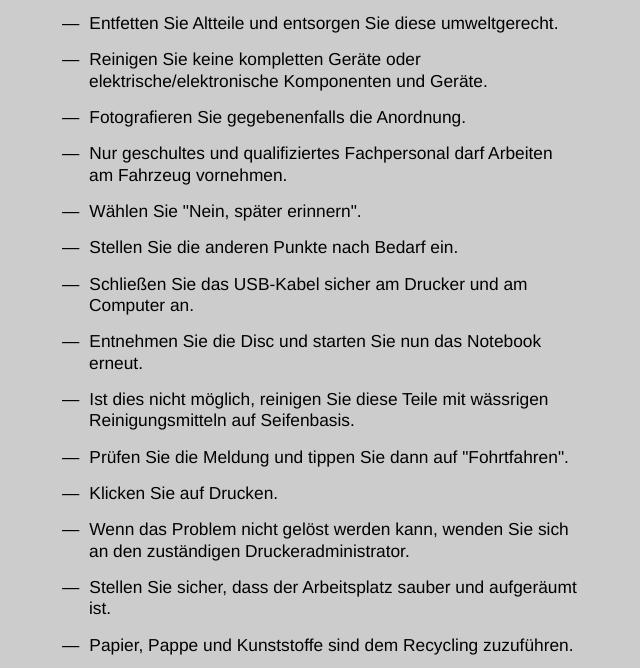
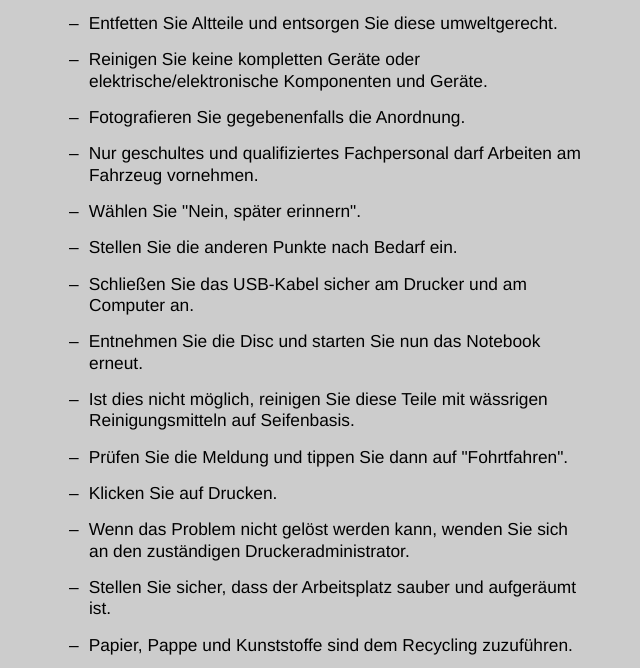
Before and after one commit to Foaly/ReapAir, a plain HTML site: page html_rendering/example.html in a window 1280 px wide. Shown: the part 126-794 px from the top of the page, without its empty margins (9-649 px from the left). Drawn offline with Linux system fonts and the light colour scheme.

Commit message:
Use the slightly smaller en dash as list bullet.

```diff
--- a/html_rendering/css.css
+++ b/html_rendering/css.css
@@ -90,13 +90,13 @@ ul {
 }
 
 ul li:before {
-  content: '—';
+  content: '–';
   padding-right: 10px;
 }
 
 ul li{
   padding-left: 40px;
-  text-indent: -27px;
+  text-indent: -20px;
 }
 
 li {
```
